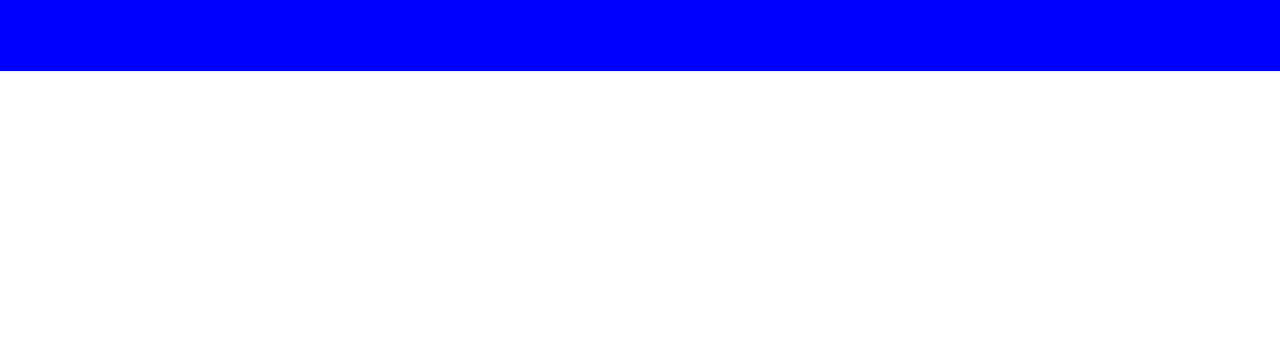
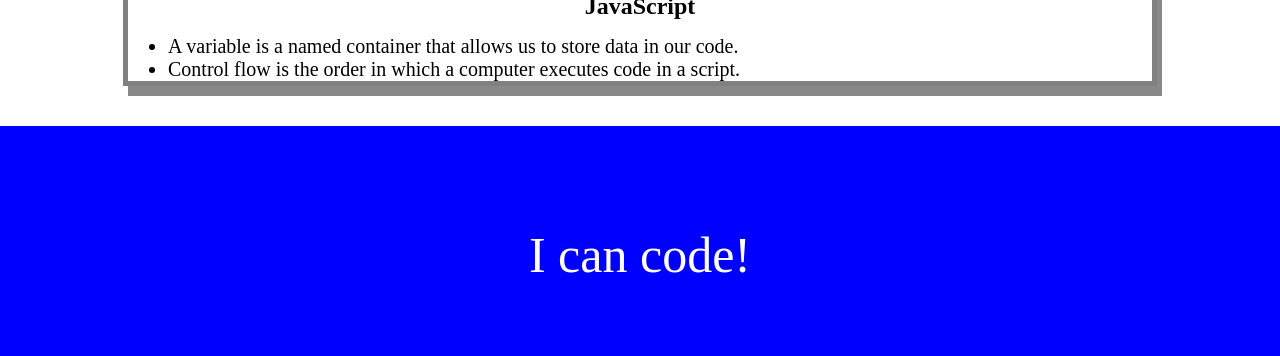
Before and after one commit to soneill88/prework-study-guide, a plain HTML site: page index.html in a window 1280 px wide. Shown: the part 747-1103 px from the top of the page. Before the commit the page ends 818 px from the top, so only its background shows below. Drawn offline with Linux system fonts and the light colour scheme.

Commit message:
updated padding in heading and footer

```diff
--- a/assets/style.css
+++ b/assets/style.css
@@ -6,13 +6,18 @@
 header,
 footer {
     width: 100%;
-    height: 120px;
+
     background-color: blue;
     color: white;
 }
 
+footer {
+    height: 230px;
+}
+
 h1,
 h2 {
+    padding: 15px;
     text-align: center;
 }
 
@@ -41,3 +46,9 @@ p {
     border: 5px solid gray;
     box-shadow: 5px 10px #888888;
   }
+
+  footer p {
+    padding-top: 100px;
+    font-size: 50px;
+
+  }
```
